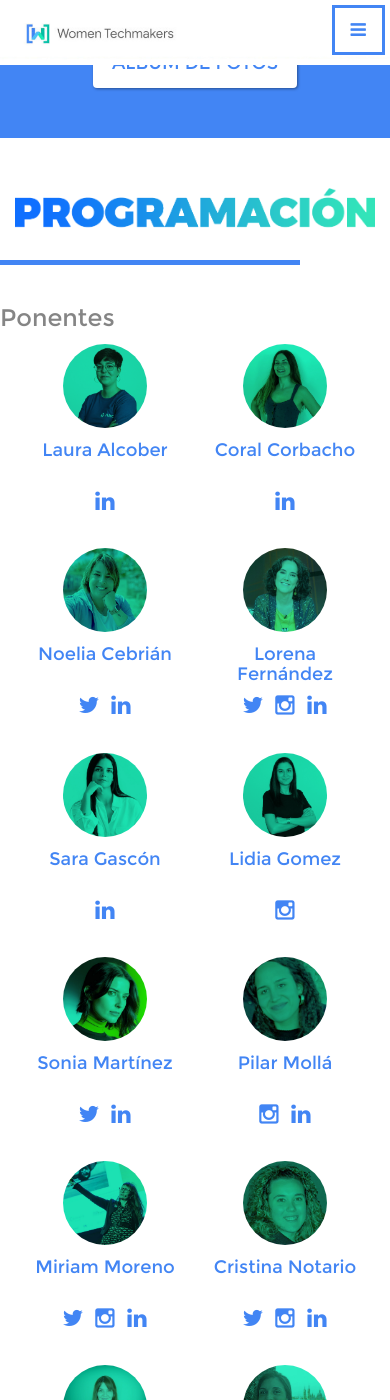
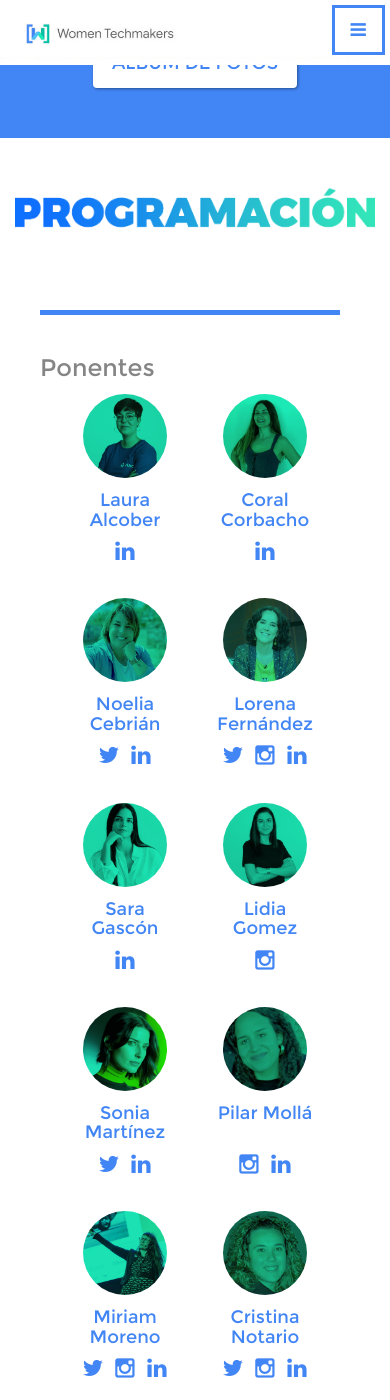
Before and after one commit to MulleresTechZgz/wtmz23, a Jekyll site: the page built from index.html, in a window 390 px wide and 1400 px high, scrolled down 3520 px. Built offline with Jekyll 4.4.1, drawn with Linux system fonts in a browser that asks for light colours.

Commit message:
FIX styles mobile

```diff
--- a/_includes/agenda.html
+++ b/_includes/agenda.html
@@ -1,5 +1,5 @@
 <section id="agenda" class="agenda-v2">
-
+<div class="content-section-a">
   <div class="container">
 
     <div class="row text-center">
@@ -542,7 +542,7 @@
 
 </div>
 <!-- /.container -->
- <div class="container">
+ <!-- <div class="container"> -->
 
     <!--<div class="row text-center">
       <div class="col-lg-12">
@@ -556,4 +556,5 @@
       </div>
     </div>-->
   </div>
+</div>
 </section>
--- a/_includes/list_speakers.html
+++ b/_includes/list_speakers.html
@@ -12,7 +12,7 @@
       </div>
   </header>
 
-
+<div class="content-section-a">
   <!--<img src="img/logo_wtm/solo_circulos_verdes_giro.png" class="esquina_superior_izquierda"/>
   <img src="img/logo_wtm/solo_circulos_azules.png" class="esquina_inferior_derecha"/>-->
   {% if site.guests %}
@@ -637,5 +637,5 @@
   </div>
 <!-- /.container -->
 {% endif %}
-
+</div>
 </section>
--- a/_includes/list_sponsors.html
+++ b/_includes/list_sponsors.html
@@ -4,6 +4,7 @@
 <section id="list-sponsors" class="sponsors">
   <!--<img src="img/logo_wtm/solo_circulos_azules.png" class="esquina_superior_izquierda"/>
   <img src="img/logo_wtm/solo_circulos_verdes_giro.png" class="esquina_inferior_derecha"/>-->
+  <div class="content-section-a">
   <div class="container">
     <!-- <div class="row text-center">
       <hr class="section-heading-spacer" style="border-top: 5px solid #4285f4; width: 300px;">
@@ -243,5 +244,6 @@
   </div>
   {% endif %}
 </div>
+</div>
 <!-- /.container -->
 </section>
--- a/css/stylish-portfolio.css
+++ b/css/stylish-portfolio.css
@@ -437,7 +437,7 @@ button.close {
 
 @media(max-width:768px) {
     .organizer-item {
-        min-height: 180px;
+        min-height: 200px;
     }
 }
 
```
